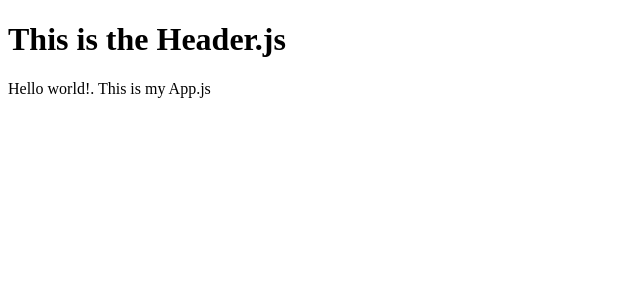
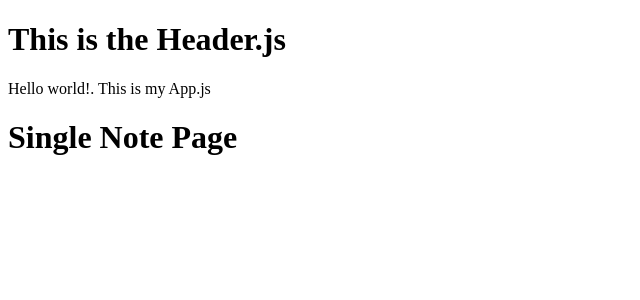
Before and after one commit to JohanFire/Notes_App--django-react, a React (Create React App) app in the folder frontend/: page /note/1 in a window 1280 px wide. Shown: the top 300 px of the page, without its empty margins (0-640 px from the left). Built offline with nearby package versions, Linux system fonts and the light colour scheme.

Commit message:
Create single NotePage & route it

```diff
--- a/frontend/src/App.js
+++ b/frontend/src/App.js
@@ -1,8 +1,10 @@
+import { BrowserRouter as Router, Route, Routes } from 'react-router-dom'
+
 // import logo from './logo.svg';
 import './App.css';
 import Header from './components/Header';
 import NotesListPage from './pages/NotesListPage'
-import { BrowserRouter as Router, Route, Routes } from 'react-router-dom'
+import NotePage from './pages/NotePage'
 
 function App() {
   return (
@@ -12,6 +14,7 @@ function App() {
         <p>Hello world!. This is my App.js</p>
         <Routes>
           <Route path="/" element={<NotesListPage />} />
+          <Route path="/note/:noteId" element={<NotePage />} />
         </Routes>
       </div>
     </Router>
--- /dev/null
+++ b/frontend/src/pages/NotePage.js
@@ -0,0 +1,9 @@
+import React from 'react'
+
+export default function NotePage() {
+    return (
+        <div>
+            <h1>Single Note Page</h1>
+        </div>
+    )
+}
```
